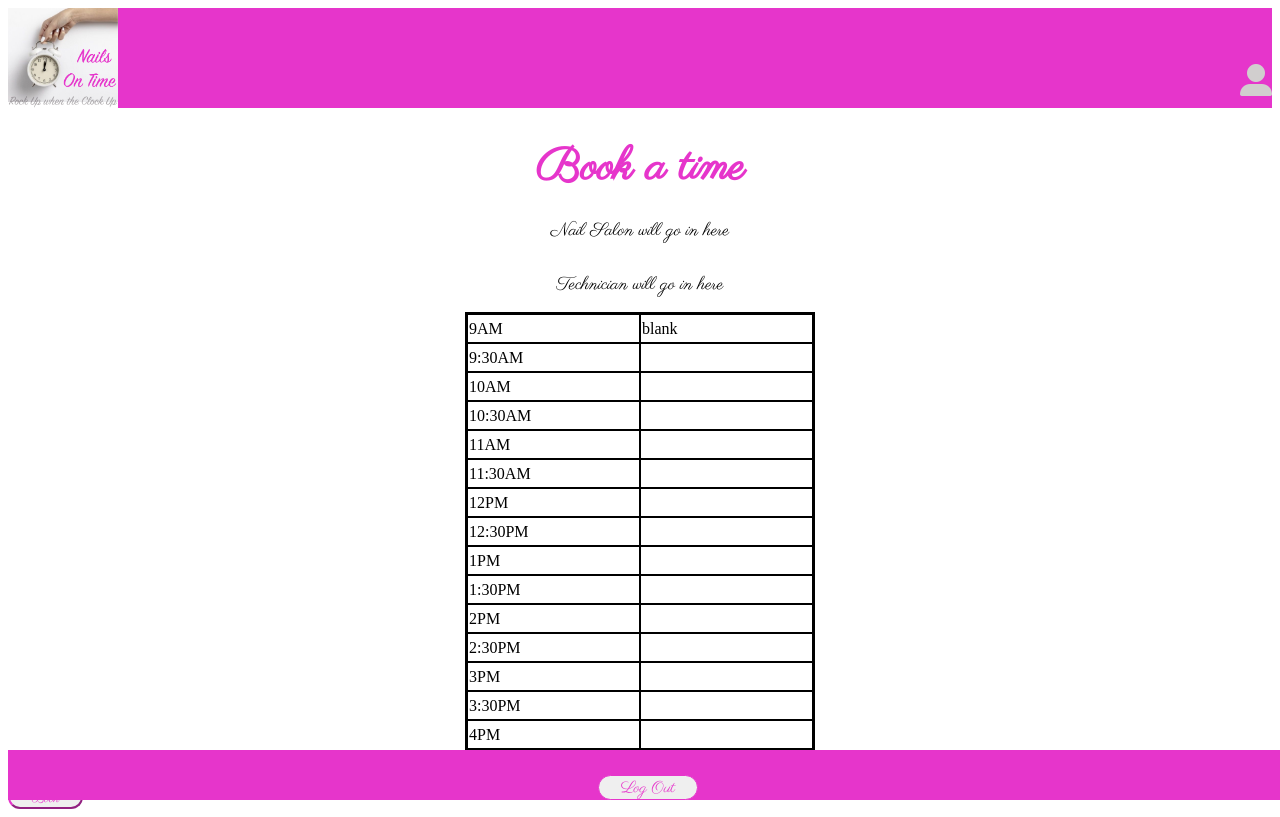
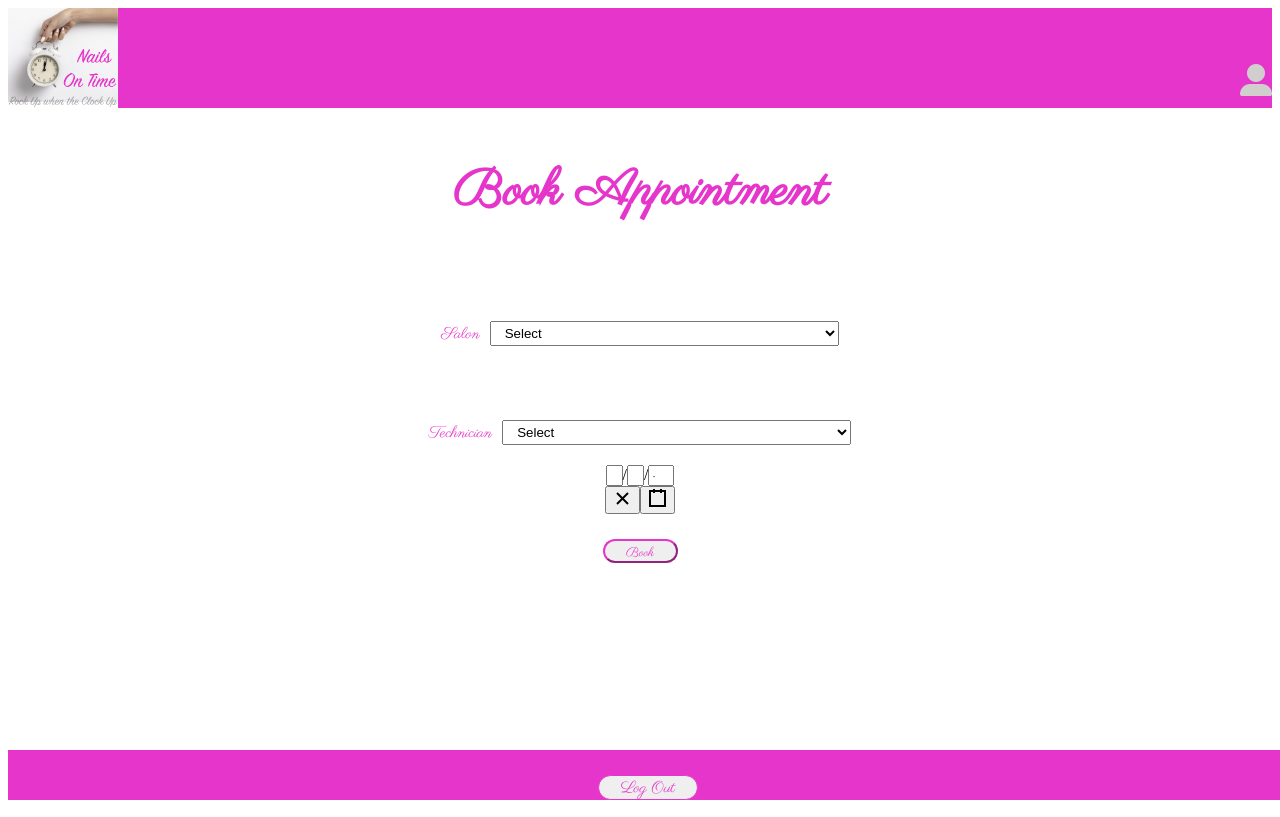
Before and after one commit to mloibner/NailsOnTime, a React (Create React App) app in the folder client/: page /booking in a window 1280 px wide. Before the commit this address led to /schedule. Built offline with nearby package versions, Linux system fonts and the light colour scheme; no server answers.

Commit message:
adding progress on booking functionality. Added new calendar package. Added moment.js package.

```diff
--- a/client/package.json
+++ b/client/package.json
@@ -5,8 +5,11 @@
   "proxy": "http://localhost:3001/",
   "dependencies": {
     "axios": "^0.18.0",
+    "moment": "^2.29.1",
     "react": "^16.6.3",
     "react-calendar": "^3.1.0",
+    "react-date-picker": "^8.0.3",
+    "react-datepicker": "^3.3.0",
     "react-dom": "^16.6.3",
     "react-router-dom": "^5.1.2",
     "react-scripts": "^2.1.1"
--- a/client/src/components/Calendar/index.js
+++ b/client/src/components/Calendar/index.js
@@ -1,28 +1,67 @@
-import React, { Component } from 'react';
-import Calendar from 'react-calendar';
-import 'react-calendar/dist/Calendar.css';
+import React, {useState} from 'react';
 import "../style.css"
-
-//Package documentation found here https://www.npmjs.com/package/react-calendar
+import moment from "moment";
+import DatePicker from 'react-date-picker';
+import axios from "axios";
+import {useHistory} from "react-router-dom";
 
 
-class MyApp extends Component {
-  state = {
-    date: new Date(),
-  }
+function Calendar(){
 
-  onChange = date => this.setState({ date })
+  const [booking, setBooking] = useState({salon: "", technician: "", date: ""});
+  const history = useHistory();
+  const [startDate, setStartDate] = useState(new Date());
 
-  render() {
-    return (
-      <div className="calDiv">
-        <Calendar
-          onChange={this.onChange}
-          value={this.state.date}
-        />
+    function handleBooking() {
+        console.log(booking);
+        axios.post("/api/booking", booking);
+        history.push("/schedule");
+    }
+
+  return (
+    <div className="homeDiv booking">
+        <h1 className="headingThree">Book Appointment</h1>
+        <form className="font">
+          <label for="salon">Salon</label>
+          <select id="salon" name="salon" className="salInput" onChange={(e)=>{
+            const updateSalon = {...booking, salon: e.target.value}
+            setBooking(updateSalon);
+            }}>
+            <option value="">Select</option>
+            <option value="Glo Nails Drummoyne">Glo Nails Drummoyne</option>
+            <option value="Ben's Nails Five Dock">Ben's Nails Five Dock</option>
+          </select>
+        </form>
+        <form className="font" >
+          <label for="technician">Technician</label>
+          <select id="technician" name="technician" className="salInput" onChange={(e)=>{
+            const updateTechnician = {...booking, technician: e.target.value}
+            setBooking(updateTechnician)
+            }}>
+            <option value="">Select</option>
+            <option value="rachel">Rachel</option>
+            <option value="anna">Anna</option>
+            <option value="lucky">Lucky</option>
+            <option value="tina">Tina</option>
+          </select>
+        </form>
+      <DatePicker
+        selected={startDate}
+        onChange={date => setStartDate(date)}
+        minDate={moment().toDate()}
+        value={booking.date}
+        onChange={()=>{
+          const updateDate = {...booking, date: {startDate}}
+          setBooking(updateDate)}}
+      />
+      <div className="btnNext">
+        <button type="submit" onSubmit={handleBooking}className="btnNext">Book</button>
       </div>
-    );
-  }
+    </div>
+  );
+
 }
 
-export default MyApp
+
+
+export default Calendar;
--- a/client/src/components/NextBtn/NextBtn.js
+++ /dev/null
@@ -1,19 +0,0 @@
-import React from "react";
-import "../style.css";
-import {useHistory} from "react-router-dom";
-
-function NextBtn() {
-
-    function nextPage() {
-        const history = useHistory();
-        history.push("/schedule");
-    }
-
-    return (
-        <div className="btnNext">
-        <button onClick={nextPage()}className="btnNext">Book</button>
-        </div>
-    )
-}
-
-export default NextBtn;
--- a/client/src/components/Salon/index.js
+++ /dev/null
@@ -1,25 +0,0 @@
-import React from "react";
-import "../style.css";
-
-//MONIQUE, read me:   How are you going to have the options here linked to the technician options? Are you going to
-//need to use PROPS or something like that to execute so the technician list changes depending on the input of the
-//selected salon. Ask Carl.
-
-
-function SalonSelect() {
-    return (
-        <div className="homeDiv booking">
-            <h1 className="headingThree">Book Appointment</h1>
-            <form className="font">
-                <label for="salon">Salon</label>
-                <select id="salon" name="salon" className="salInput">
-                    <option value="">Select</option>
-                    <option value="GloNailsDrummoyne">Glo Nails Drummoyne</option>
-                    <option value="BensNailsFiveDock">Ben's Nails Five Dock</option>
-                </select>
-            </form>
-        </div>
-    );
-}
-
-export default SalonSelect;
--- a/client/src/components/Technician/index.js
+++ /dev/null
@@ -1,26 +0,0 @@
-import React from "react";
-import "../style.css";
-
-//MONIQUE, read me:   How are you going to have the options in salon linked to the technician options? Are you going to
-//need to use PROPS or something like that to execute so the technician list changes depending on the input of the
-//selected salon. Ask Carl.
-
-
-function Technician() {
-    return (
-        <div className="homeDiv">
-            <form className="font">
-                <label for="technician">Technician</label>
-                <select id="technician" name="technician" className="salInput">
-                    <option value="">Select</option>
-                    <option value="rachel">Rachel</option>
-                    <option value="anna">Anna</option>
-                    <option value="lucky">Lucky</option>
-                    <option value="tina">Tina</option>
-                </select>
-            </form>
-        </div>
-    );
-}
-
-export default Technician;
--- a/client/src/pages/booking.js
+++ b/client/src/pages/booking.js
@@ -1,19 +1,13 @@
 import React from "react";
-import Salon from "../components/Salon"
-import Technician from "../components/Technician"
-import MyApp from "../components/Calendar"
+import Calendar from "../components/Calendar"
 import Footer from "../components/Footer"
 import NavbarLoggedIn from "../components/NavbarLoggedIn"
-import NextBtn from "../components/NextBtn/NextBtn";
 
 function Booking() {
     return(
         <div>
             <NavbarLoggedIn />
-            <Salon />
-            <Technician />
-            <MyApp />
-            <NextBtn />
+            <Calendar />
             <Footer />
         </div>
     )
```
Also changed, not shown: 2 other files (tests, documents, lock files or other folders).
